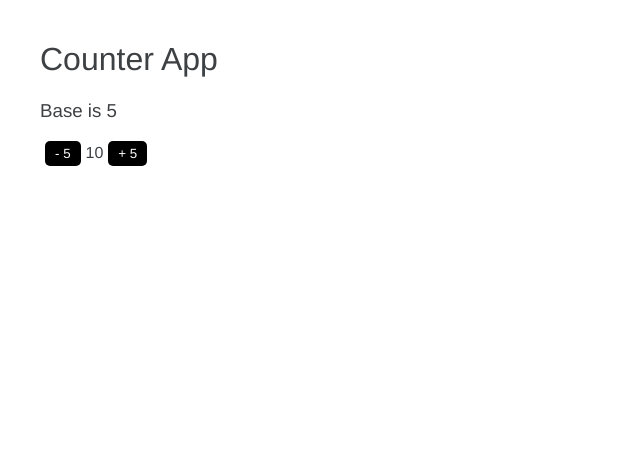
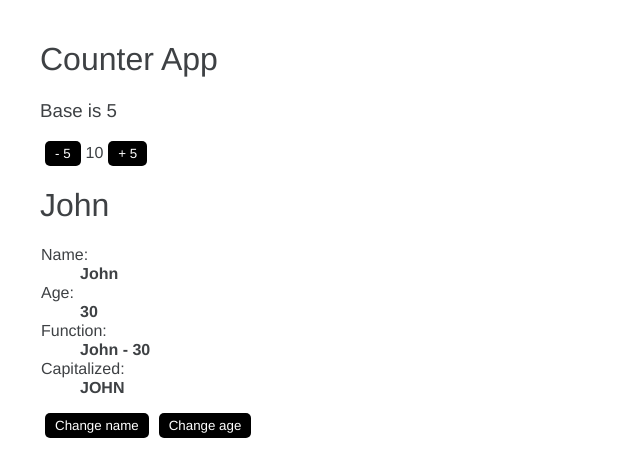
Before and after one commit to JFortun/LearningAngular, an Angular app: page / in a window 1280 px wide. Shown: the top 476 px of the page, without its empty margins (0-640 px from the left). Built offline with nearby package versions, Linux system fonts and the light colour scheme.

Commit message:
Added human component

```diff
--- a/src/app/app.component.html
+++ b/src/app/app.component.html
@@ -1 +1,2 @@
 <app-counter></app-counter>
+<app-human></app-human>
--- a/src/app/app.module.ts
+++ b/src/app/app.module.ts
@@ -3,11 +3,13 @@ import { BrowserModule } from '@angular/platform-browser';
 
 import { AppComponent } from './app.component';
 import {CounterComponent} from "./counter/counter.component";
+import {HumanComponent} from "./humans/human/human.component";
 
 @NgModule({
   declarations: [
     AppComponent,
-    CounterComponent
+    CounterComponent,
+    HumanComponent
   ],
   imports: [
     BrowserModule
--- /dev/null
+++ b/src/app/humans/human/human.component.html
@@ -0,0 +1,17 @@
+<h1>{{name}}</h1>
+<dl>
+  <td>Name:</td>
+  <dd>{{name}}</dd>
+
+  <td>Age:</td>
+  <dd>{{age}}</dd>
+
+  <td>Function:</td>
+  <dd>{{getName()}}</dd>
+
+  <td>Capitalized:</td>
+  <dd>{{capitalizedName}}</dd>
+</dl>
+
+<button (click)="changeName()">Change name</button>
+<button (click)="changeAge()">Change age</button>
--- /dev/null
+++ b/src/app/humans/human/human.component.ts
@@ -0,0 +1,26 @@
+import {Component} from "@angular/core";
+
+@Component({
+  selector: 'app-human',
+  templateUrl: 'human.component.html'
+})
+export class HumanComponent {
+  name: string = 'John';
+  age: number = 30;
+
+  get capitalizedName() {
+    return this.name.toUpperCase();
+  }
+
+  getName(): string {
+    return `${this.name} - ${this.age}`;
+  }
+
+  changeName(): void {
+    this.name = 'Karl';
+  }
+
+  changeAge(): void {
+    this.age = 50;
+  }
+}
```
